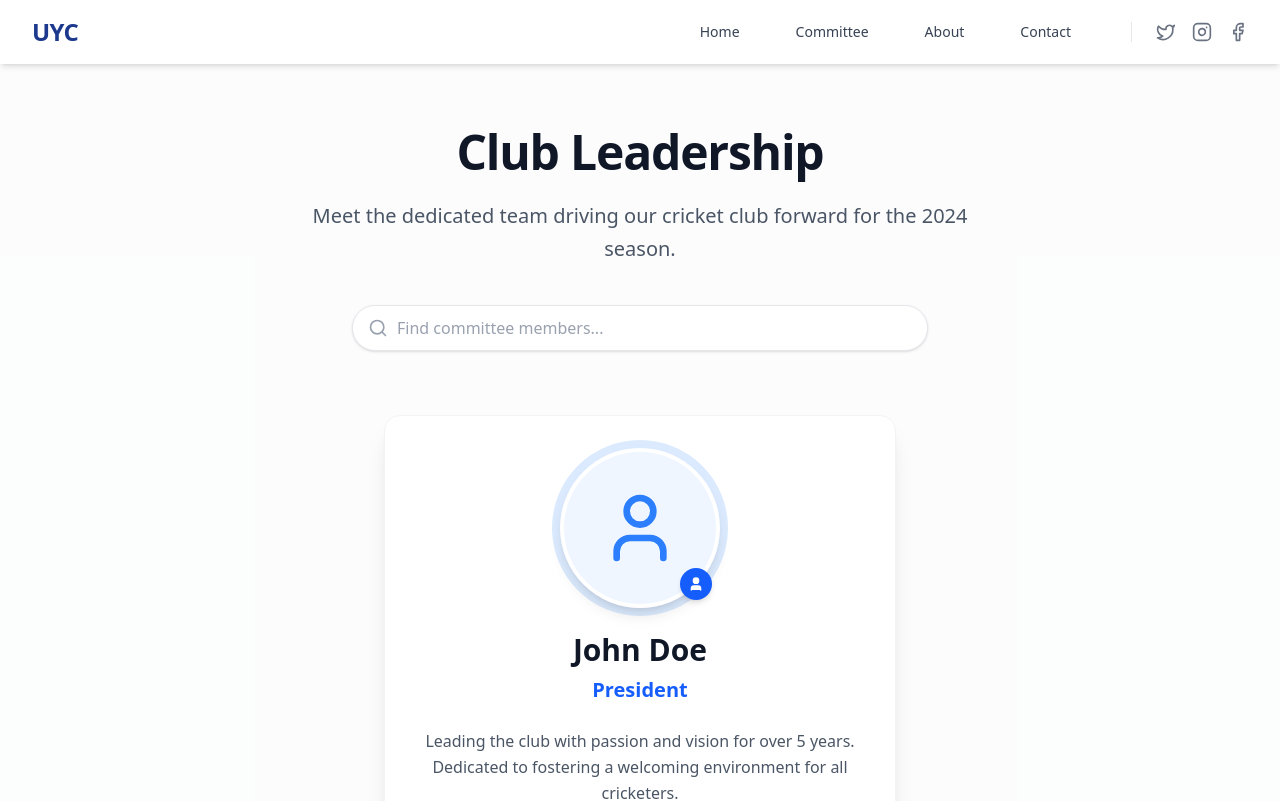
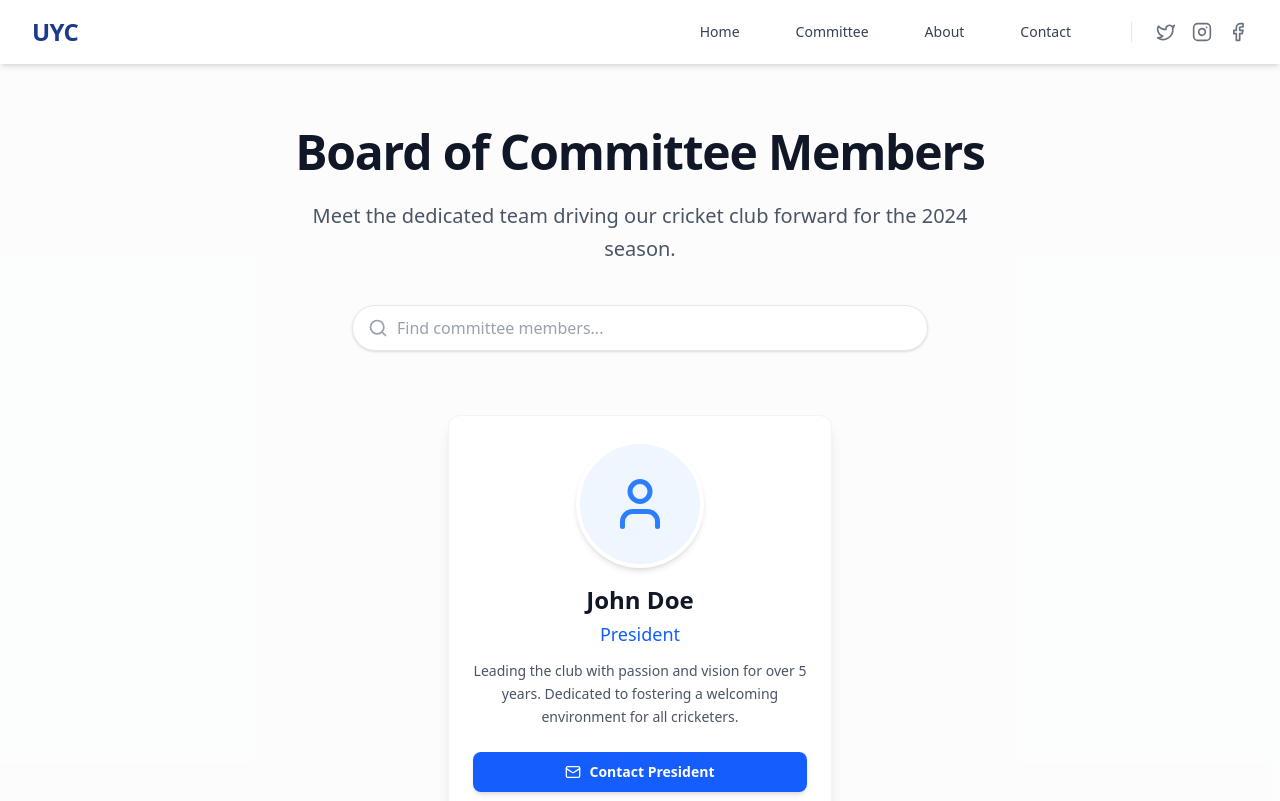
Before and after one commit to abdulrahman-halik/club-management-system, a React (Vite) app: page /committee in a window 1280 px wide. Shown: the top 801 px of the page. Built offline with nearby package versions, Linux system fonts and the light colour scheme.

Commit message:
Update committee member components and home page layout

```diff
--- a/src/components/committee/MemberCard.jsx
+++ b/src/components/committee/MemberCard.jsx
@@ -8,12 +8,10 @@ const MemberCard = ({ member, onContactClick, variant = 'standard' }) => {
     // Featured Card (President)
     if (isFeatured) {
         return (
-            <div className="bg-white rounded-2xl shadow-xl overflow-hidden hover:shadow-2xl transition-all duration-300 transform hover:-translate-y-1 border border-gray-100 max-w-lg mx-auto">
-                <div className="p-8 flex flex-col items-center text-center">
-                    <div className="relative mb-6">
-                        {/* Decorative background circle */}
-                        <div className="absolute inset-0 bg-blue-100 rounded-full scale-110 transform rotate-45"></div>
-                        <div className="relative z-10 w-40 h-40 bg-white p-1 rounded-full shadow-lg">
+            <div className="bg-white rounded-xl shadow-lg hover:shadow-xl transition-all duration-300 border border-gray-100 max-w-sm mx-auto">
+                <div className="p-6 flex flex-col items-center text-center">
+                    <div className="relative mb-4">
+                        <div className="w-32 h-32 bg-white p-1 rounded-full shadow-md">
                             {member.photo ? (
                                 <img
                                     src={member.photo}
@@ -22,30 +20,26 @@ const MemberCard = ({ member, onContactClick, variant = 'standard' }) => {
                                 />
                             ) : (
                                 <div className="w-full h-full rounded-full bg-blue-50 flex items-center justify-center text-blue-500">
-                                    <User size={80} />
+                                    <User size={60} />
                                 </div>
                             )}
                         </div>
-                        {/* Badge */}
-                        <div className="absolute bottom-2 right-2 z-20 bg-blue-600 text-white p-2 rounded-full shadow-md">
-                            <User size={16} fill="currentColor" />
-                        </div>
                     </div>
 
-                    <h3 className="text-3xl font-bold text-gray-900 mb-2">{member.name}</h3>
-                    <p className="text-xl text-blue-600 font-semibold mb-6">{member.role}</p>
+                    <h3 className="text-2xl font-bold text-gray-900 mb-1">{member.name}</h3>
+                    <p className="text-lg text-blue-600 font-medium mb-3">{member.role}</p>
 
                     {member.bio && (
-                        <p className="text-gray-600 mb-8 max-w-md leading-relaxed">
+                        <p className="text-gray-600 mb-6 text-sm leading-relaxed line-clamp-3">
                             {member.bio}
                         </p>
                     )}
 
                     <button
                         onClick={() => onContactClick(member)}
-                        className="w-full sm:w-auto px-8 py-3 bg-blue-600 hover:bg-blue-700 text-white rounded-full font-bold shadow-lg hover:shadow-blue-500/30 transition-all flex items-center justify-center gap-2"
+                        className="w-full py-2.5 bg-blue-600 hover:bg-blue-700 text-white rounded-lg font-semibold shadow-md hover:shadow-blue-500/20 transition-all flex items-center justify-center gap-2 text-sm"
                     >
-                        <Mail size={18} />
+                        <Mail size={16} />
                         Contact President
                     </button>
                 </div>
--- a/src/pages/Committee.jsx
+++ b/src/pages/Committee.jsx
@@ -27,7 +27,7 @@ const Committee = () => {
     return (
         <div className="container mx-auto px-4 py-8 md:py-16 bg-gray-50/50 min-h-screen">
             <div className="text-center mb-16">
-                <h1 className="text-5xl font-extrabold text-gray-900 mb-6 tracking-tight">Club Leadership</h1>
+                <h1 className="text-5xl font-extrabold text-gray-900 mb-6 tracking-tight">Board of Committee Members</h1>
                 <p className="text-xl text-gray-600 max-w-2xl mx-auto mb-10 leading-relaxed">
                     Meet the dedicated team driving our cricket club forward for the 2024 season.
                 </p>
```
Also changed, not shown: src/pages/Home.jsx (+64 -25 lines).
